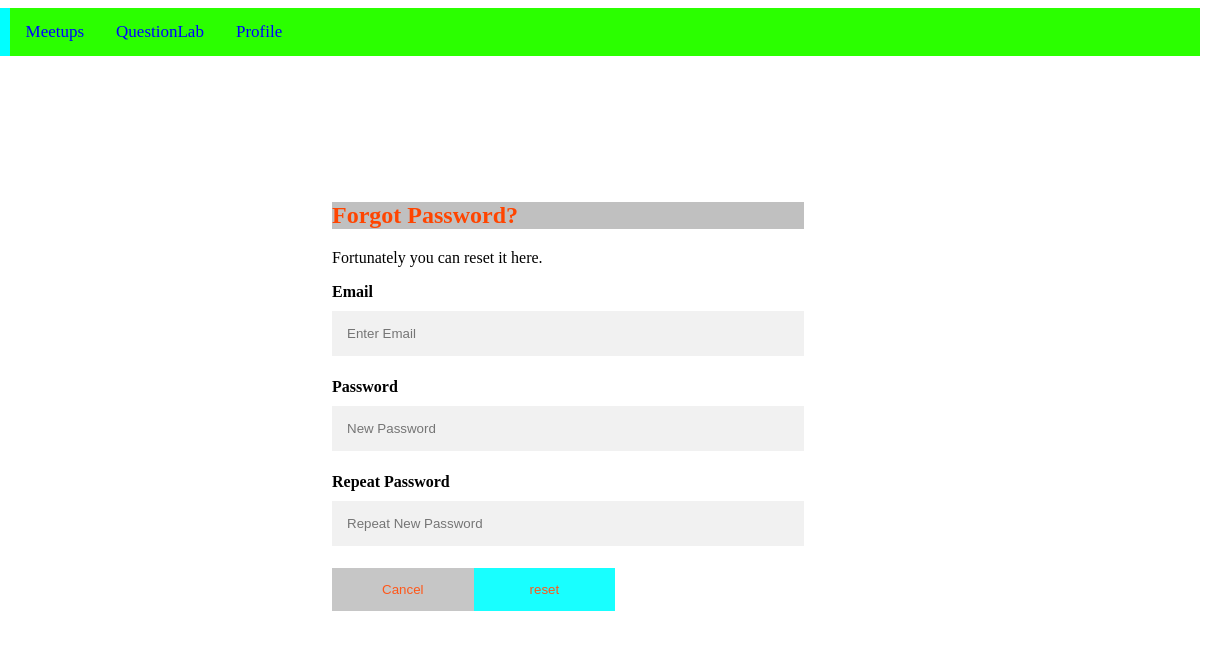
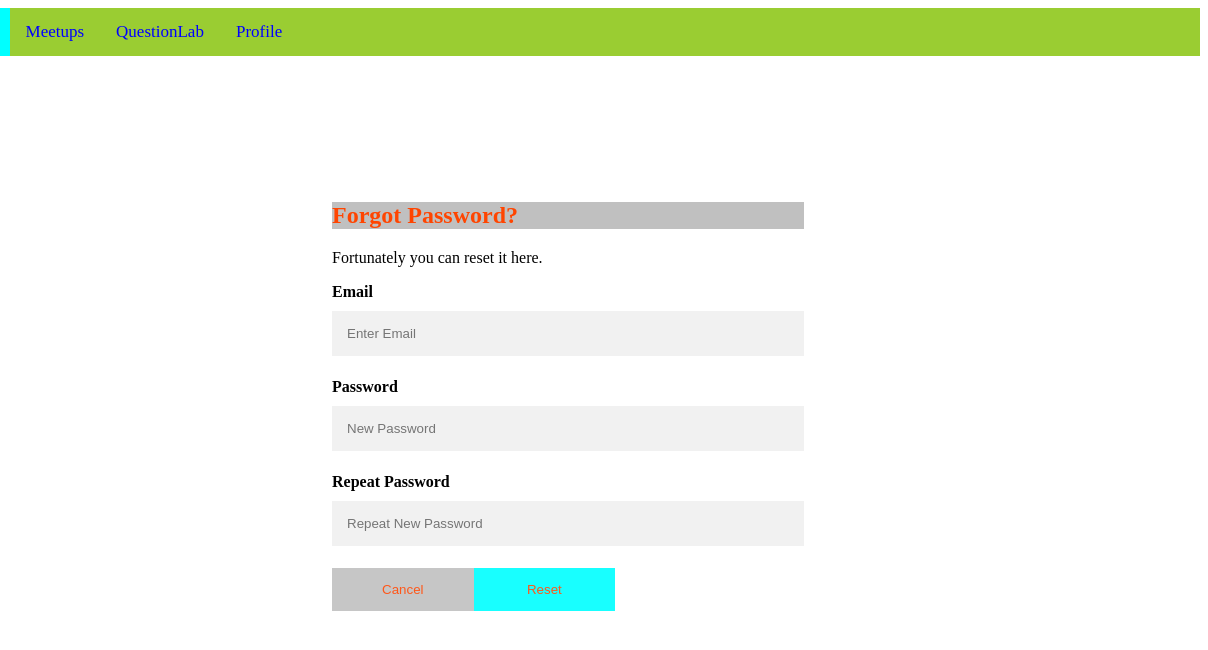
Before and after one commit to NjuiNjeri/Questioner, a plain HTML site: page UI/resetpws.html in a window 1280 px wide. Shown: the full height of the page, 72-1280 px from the left. Drawn offline with Linux system fonts and the light colour scheme.

Commit message:
color change on Reset files

```diff
--- a/UI/resetpws.css
+++ b/UI/resetpws.css
@@ -63,7 +63,7 @@ form {
   }
 
   .topnav{
-    background-color: #2bff00;
+    background-color: yellowgreen;
     overflow: hidden;
   }
   .topnav a {
--- a/UI/resetpws.html
+++ b/UI/resetpws.html
@@ -26,7 +26,7 @@
                           <input type="password" placeholder="Repeat New Password" name="psw-repeat" required>
 
                           <div class="clearfix">
-                            <button type="submit" class="resetbtn">reset</button>
+                            <button type="submit" class="resetbtn">Reset</button>
                             <button type="button" class="cancelbtn">Cancel</button>
 
                           </div>
```
